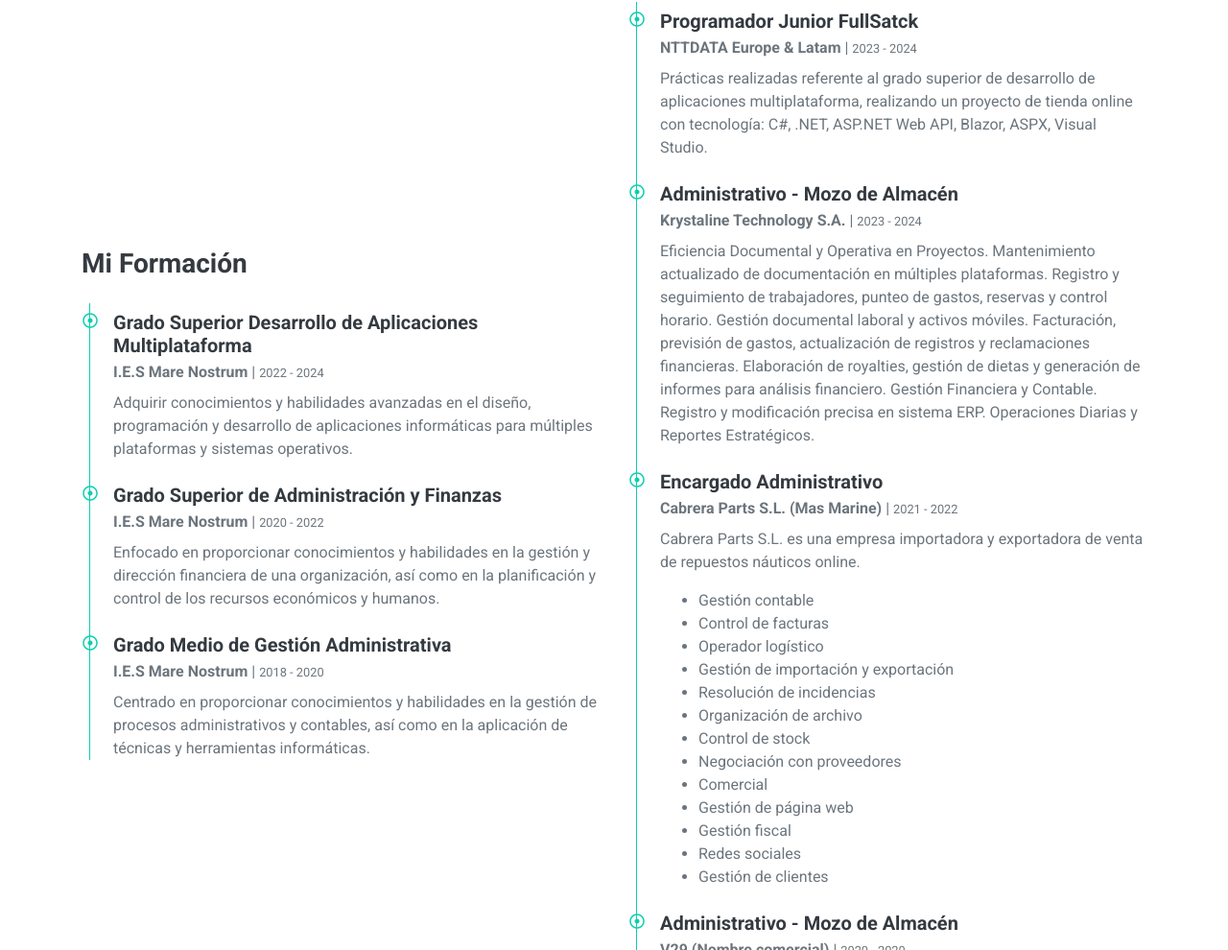
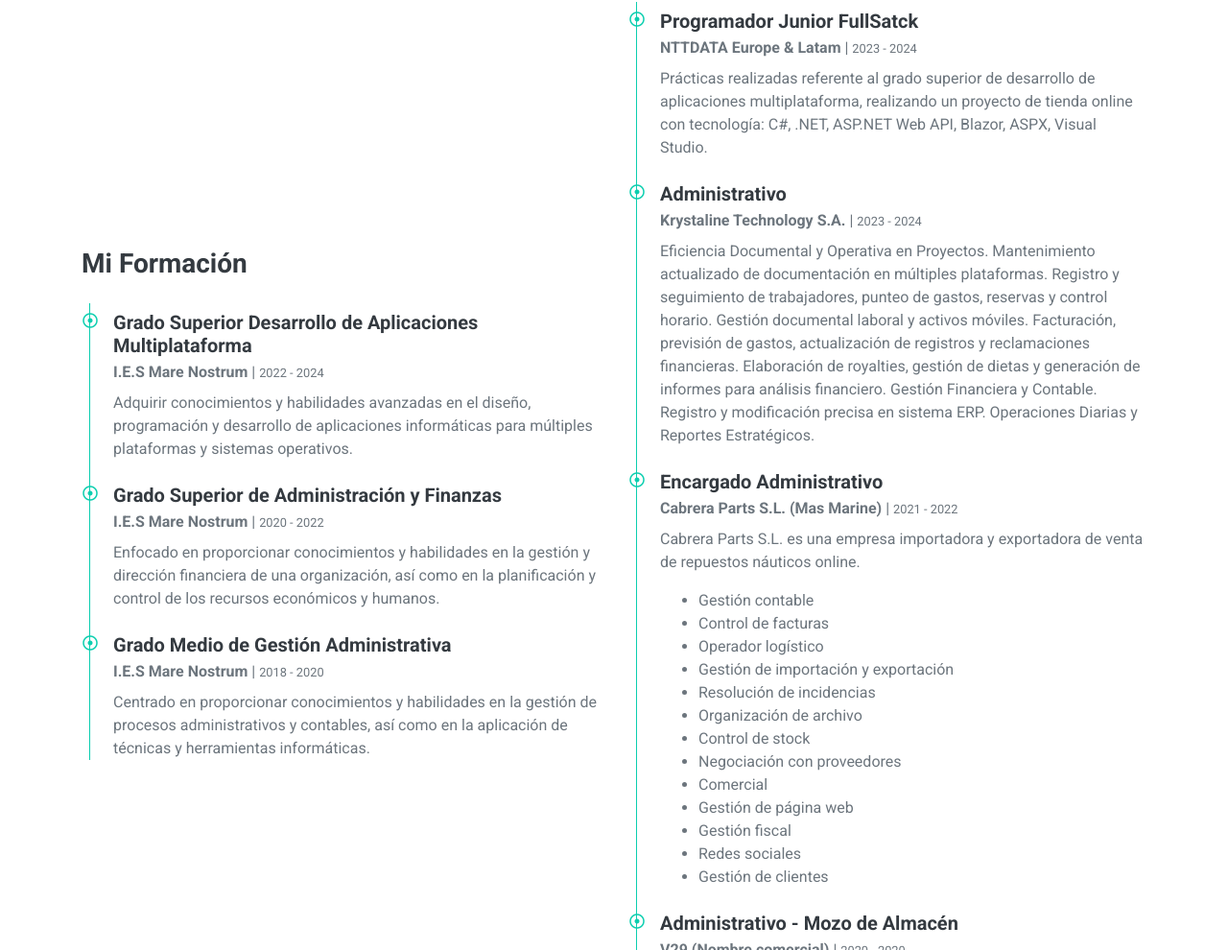
Before and after one commit to MiguelAngelMG/MiguelAngelMG.github.io, a plain HTML site: page index.html in a window 1280 px wide. Shown: the part 2294-3284 px from the top of the page at 96% size. Drawn offline with nearby package versions, Linux system fonts and the light colour scheme.

Commit message:
Update index.html

```diff
--- a/index.html
+++ b/index.html
@@ -175,7 +175,7 @@
                         </div>
                         <div class="position-relative mb-4">
                             <i class="far fa-dot-circle text-primary position-absolute" style="top: 2px; left: -32px;"></i>
-                            <h5 class="font-weight-bold mb-1">Administrativo - Mozo de Almacén</h5>
+                            <h5 class="font-weight-bold mb-1">Administrativo</h5>
                             <p class="mb-2"><strong>Krystaline Technology S.A.</strong> | <small>2023 - 2024</small></p>
                             <p>Eficiencia Documental y Operativa en Proyectos. Mantenimiento actualizado de documentación en múltiples plataformas. Registro y seguimiento de trabajadores, punteo de gastos, reservas y control horario. Gestión documental laboral y activos móviles. Facturación, previsión de gastos, actualización de registros y reclamaciones financieras. Elaboración de royalties, gestión de dietas y generación de informes para análisis financiero. Gestión Financiera y Contable. Registro y modificación precisa en sistema ERP. Operaciones Diarias y Reportes Estratégicos.</p>
                         </div>
```
